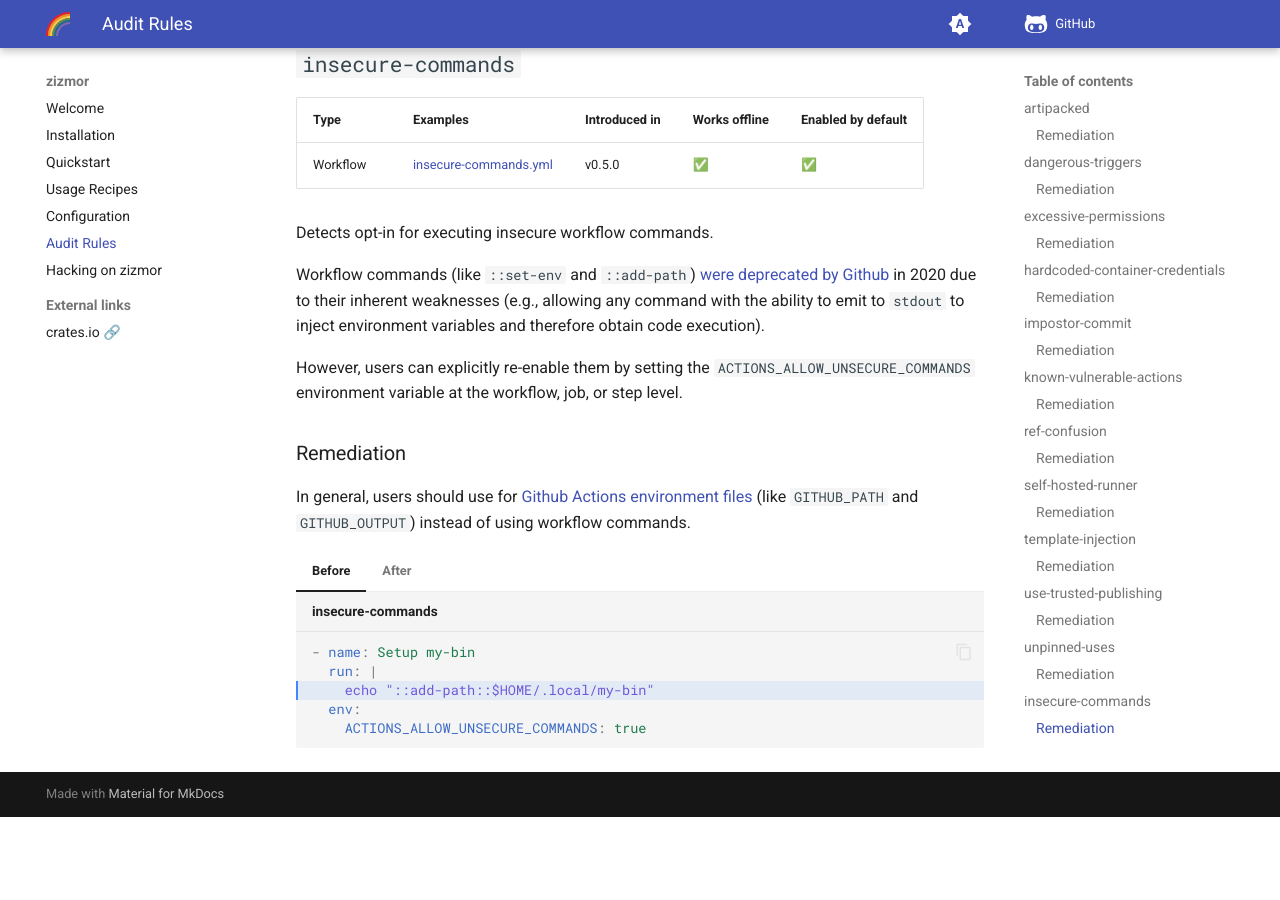
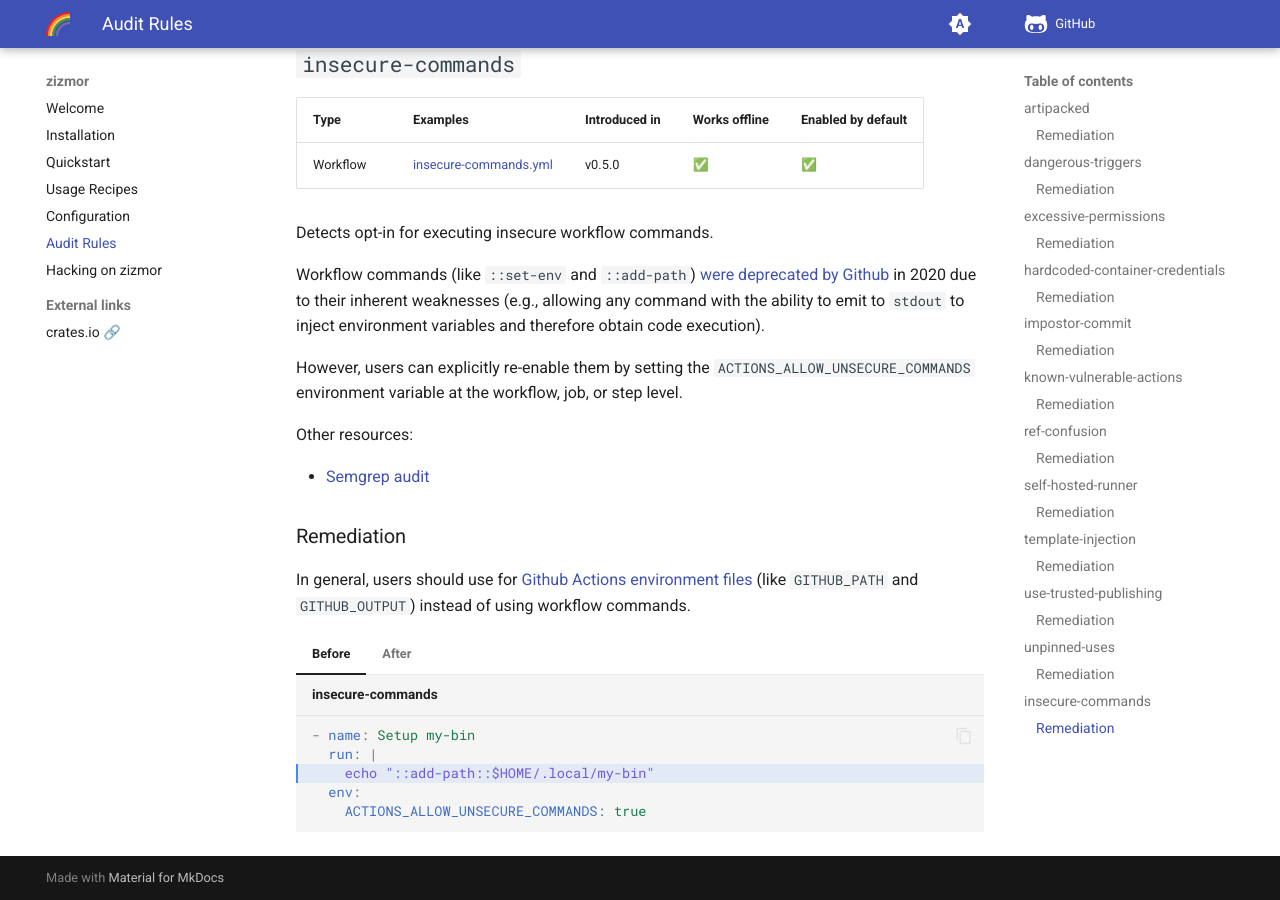
Before and after one commit to zizmorcore/zizmor, an MkDocs documentation site: the page built from docs/audits.md, in a window 1280 px wide and 900 px high, scrolled down 10066 px. Built offline with MkDocs 1.6.1 and Material for MkDocs 9.7.7, drawn with Linux system fonts in a browser that asks for light colours; comment, search, counter and statistics services are not loaded; before the commit the page ends 10883 px from its top, so only the background shows below that.

Commit message:
docs: re-add semgrep link
Signed-off-by: William Woodruff <william@yossarian.net>

```diff
--- a/docs/audits.md
+++ b/docs/audits.md
@@ -611,6 +611,10 @@ However, users can explicitly re-enable them by setting the
 `ACTIONS_ALLOW_UNSECURE_COMMANDS` environment variable at the workflow,
 job, or step level.
 
+Other resources:
+
+* [Semgrep audit]
+
 ### Remediation
 
 In general, users should use for [Github Actions environment files]
@@ -645,3 +649,4 @@ In general, users should use for [Github Actions environment files]
 [Trusted Publishers for All Package Repositories]: https://repos.openssf.org/trusted-publishers-for-all-package-repositories.html
 [were deprecated by Github]: https://github.blog/changelog/2020-10-01-github-actions-deprecating-set-env-and-add-path-commands/
 [Github Actions environment files]: https://docs.github.com/en/actions/writing-workflows/choosing-what-your-workflow-does/workflow-commands-for-github-actions#environment-files
+[Semgrep audit]: https://semgrep.dev/r?q=yaml.github-actions.security.allowed-unsecure-commands.allowed-unsecure-commands
```
